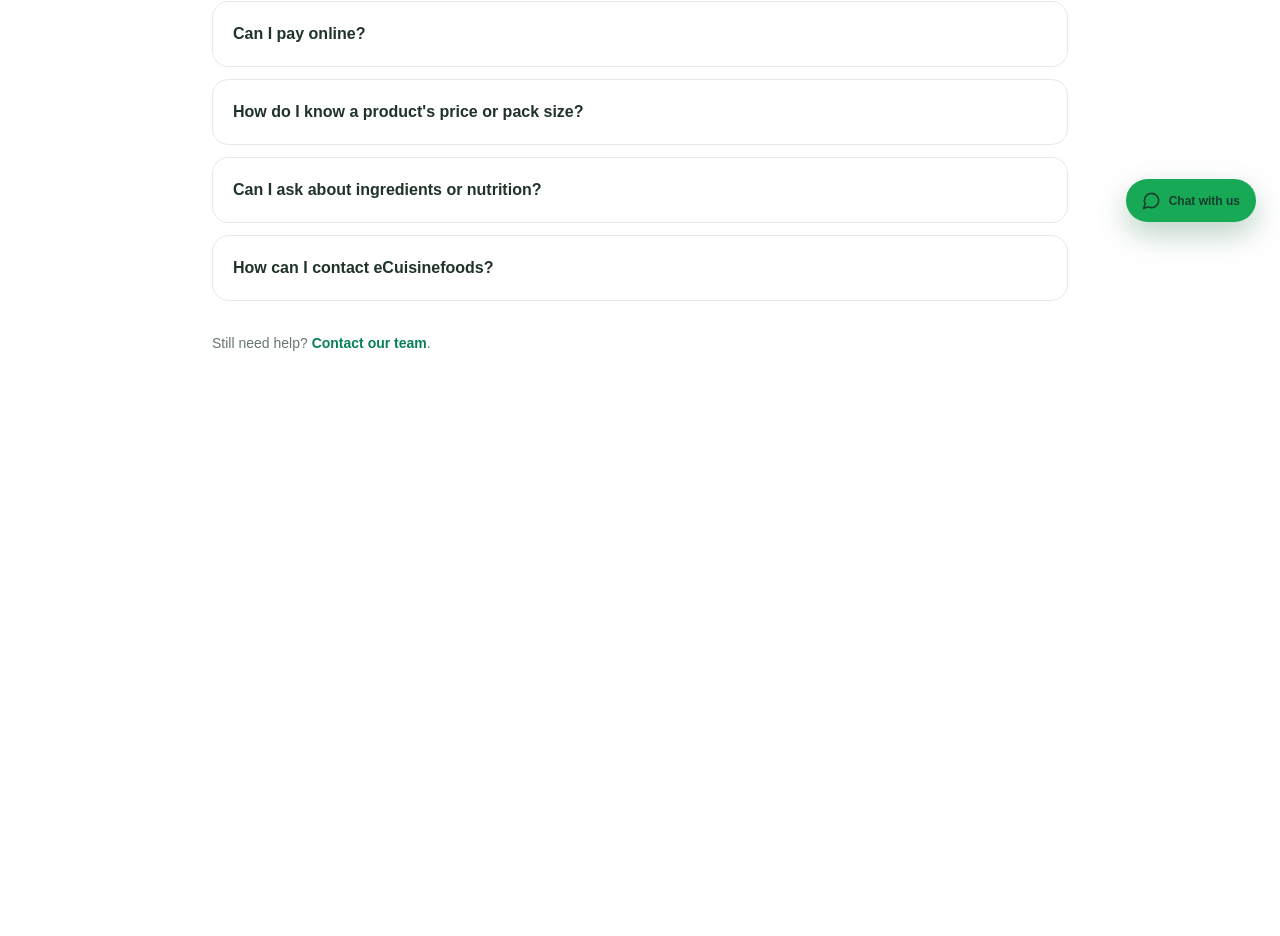
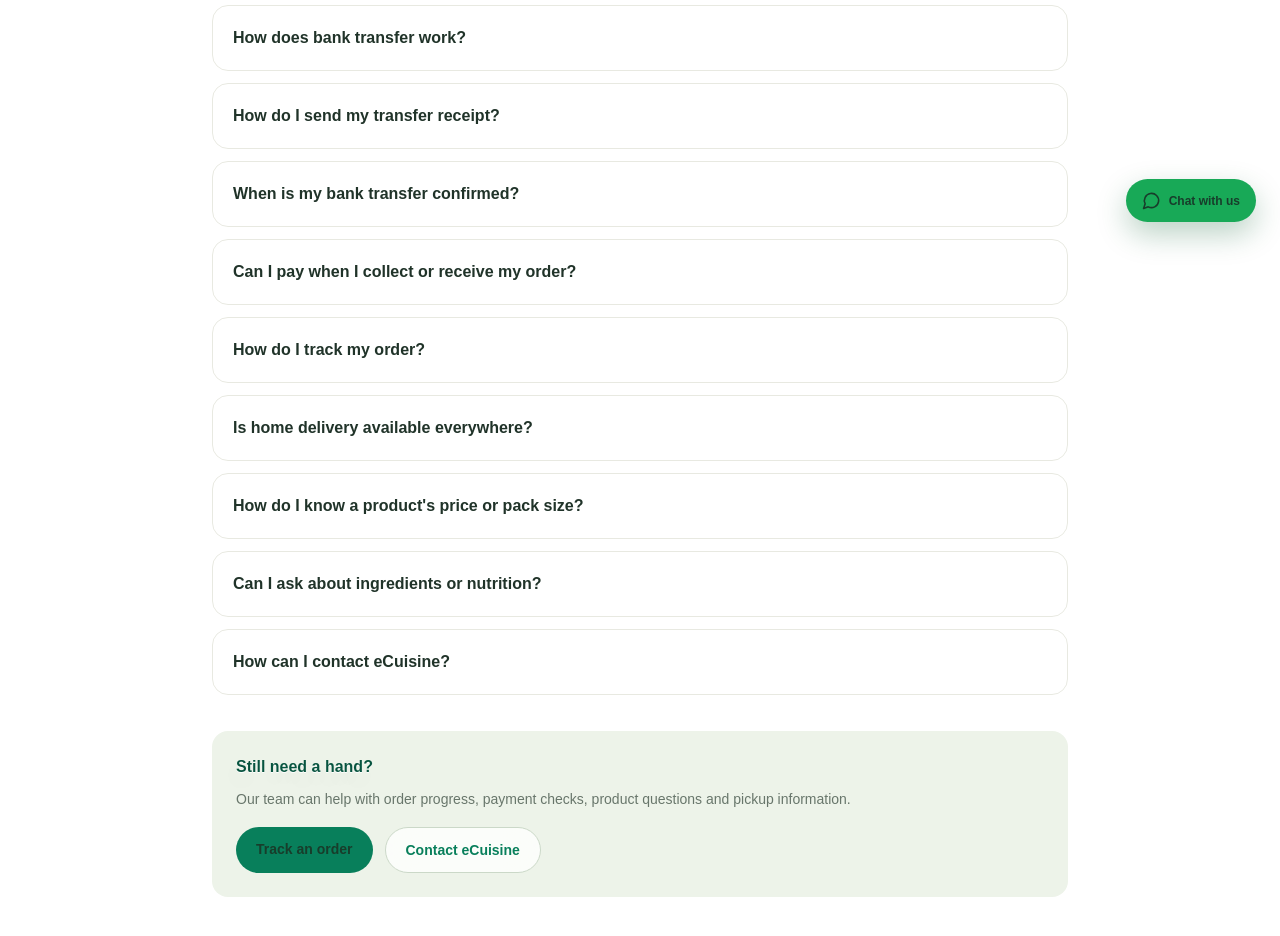
Before and after one commit to ecuisinefoods-collab/ecuisinefoods, a Next.js app: page /faq in a window 1280 px wide. Shown: the part 554-1490 px from the top of the page. Before the commit the page ends 987 px from the top, so only its background shows below. Built offline with nearby package versions, Linux system fonts and the light colour scheme; no server answers; the database is empty.

Commit message:
Update customer FAQs for current checkout and payment flow

```diff
--- a/src/app/faq/page.tsx
+++ b/src/app/faq/page.tsx
@@ -1,3 +1,46 @@
-import Link from "next/link"; import { SiteHeader } from "@/components/site-header";
-const faqs=[["How do I order?","Visit Shop, select a product and pack size, add it to your cart, and continue to checkout."],["Where can I collect my order?","We have pickup points in Jos and Bauchi. Choose an available location during checkout and wait for order confirmation before visiting."],["Can I pay online?","Online payment options are being prepared. Please follow the instructions shown at checkout or contact us for assistance."],["How do I know a product's price or pack size?","Available pack sizes and prices are shown on each product when they have been added to our catalog."],["Can I ask about ingredients or nutrition?","Product details will be shown on the product page when provided. Contact our team if you need help."],["How can I contact eCuisinefoods?","Email ecuisinefoods@gmail.com or WhatsApp +234 808 094 2328."]];
-export default function FAQPage(){return <main className="storefront-glass min-h-screen bg-[#fbfaf7]"><div className="bg-[#173e2d] px-4 py-2 text-center text-xs text-white">Good food, better living</div><SiteHeader/><section className="mx-auto max-w-4xl px-5 py-14 sm:py-20"><p className="text-xs font-bold uppercase tracking-[.18em] text-[#78906b]">Help center</p><h1 className="mt-3 text-4xl font-semibold tracking-tight text-[#173e2d]">Frequently asked questions</h1><p className="mt-4 leading-7 text-[#68766b]">Quick answers about shopping, pickup and our products.</p><div className="mt-8 space-y-3">{faqs.map(([q,a])=><details key={q} className="group rounded-2xl border border-[#e8e9e1] bg-white p-5"><summary className="cursor-pointer list-none font-bold text-[#203329]">{q}</summary><p className="mt-3 leading-7 text-[#68766b]">{a}</p></details>)}</div><p className="mt-8 text-sm text-[#68766b]">Still need help? <Link href="/contact" className="font-bold text-[#245b42]">Contact our team</Link>.</p></section></main>;}
+import Link from "next/link";
+import { SiteHeader } from "@/components/site-header";
+
+const faqs = [
+  ["How do I place an order?", "Visit Shop, choose a product and pack size, add it to your cart, then complete the checkout form with your contact details and preferred pickup or delivery option."],
+  ["Where can I collect my order?", "Choose one of the available eCuisine pickup points in Jos or Bauchi during checkout. Please wait for the team to confirm that your order is ready before visiting the location."],
+  ["How does bank transfer work?", "When bank transfer is available and selected, submit your checkout details first. The confirmation page will display the bank name, account name, account number, exact amount and a unique transfer narration/reference for your order. Enter that reference exactly in your banking app."],
+  ["How do I send my transfer receipt?", "After making the transfer, return to the order confirmation page and select “I have made the transfer — send screenshot on WhatsApp”. WhatsApp opens with your order details. Attach the transfer receipt screenshot from your phone and send it to eCuisine."],
+  ["When is my bank transfer confirmed?", "A transfer is not confirmed just because an order was submitted or a screenshot was sent. Your order stays pending until the eCuisine team checks the business account and manually verifies that the money has arrived."],
+  ["Can I pay when I collect or receive my order?", "Cash on pickup or cash on delivery will appear at checkout when that option is enabled for the selected fulfilment method. Follow the payment options shown for your order."],
+  ["How do I track my order?", "Use the private tracking code shown after checkout. Open Track my order from the store navigation, paste the code and view the latest status, fulfilment details and items. A tracking link is also provided after checkout."],
+  ["Is home delivery available everywhere?", "Delivery is offered only in areas that have been configured by eCuisine. If no delivery area is available for your address, choose one of the pickup points shown at checkout."],
+  ["How do I know a product's price or pack size?", "Available pack sizes and current prices are displayed on each product page and in your cart before you place the order."],
+  ["Can I ask about ingredients or nutrition?", "Product information is displayed when verified details have been provided. Contact our team if you need help with a product question."],
+  ["How can I contact eCuisine?", "Email ecuisinefoods@gmail.com or message our team on WhatsApp at +234 808 094 2328. You can also use the Contact page."],
+];
+
+export default function FAQPage() {
+  return (
+    <main className="storefront-glass min-h-screen bg-[#fbfaf7]">
+      <div className="bg-[#173e2d] px-4 py-2 text-center text-xs text-white">Good food, better living</div>
+      <SiteHeader />
+      <section className="mx-auto max-w-4xl px-5 py-14 sm:py-20">
+        <p className="text-xs font-bold uppercase tracking-[.18em] text-[#78906b]">eCuisine help centre</p>
+        <h1 className="mt-3 text-4xl font-semibold tracking-tight text-[#173e2d]">Frequently asked questions</h1>
+        <p className="mt-4 max-w-2xl leading-7 text-[#68766b]">Clear answers about shopping, pickup, delivery, payment and order updates.</p>
+        <div className="mt-9 space-y-3">
+          {faqs.map(([question, answer]) => (
+            <details key={question} className="group rounded-2xl border border-[#e8e9e1] bg-white p-5 transition open:border-[#cdddc9]">
+              <summary className="cursor-pointer list-none pr-6 font-bold text-[#203329] marker:hidden">{question}</summary>
+              <p className="mt-3 max-w-3xl leading-7 text-[#68766b]">{answer}</p>
+            </details>
+          ))}
+        </div>
+        <div className="mt-9 rounded-2xl bg-[#edf3e9] p-5 sm:p-6">
+          <h2 className="font-bold text-[#173e2d]">Still need a hand?</h2>
+          <p className="mt-2 text-sm leading-6 text-[#68766b]">Our team can help with order progress, payment checks, product questions and pickup information.</p>
+          <div className="mt-4 flex flex-wrap gap-3">
+            <Link href="/track" className="rounded-full bg-[#245b42] px-5 py-3 text-sm font-bold text-white">Track an order</Link>
+            <Link href="/contact" className="rounded-full border border-[#cbd8c8] bg-white px-5 py-3 text-sm font-bold text-[#245b42]">Contact eCuisine</Link>
+          </div>
+        </div>
+      </section>
+    </main>
+  );
+}
```
